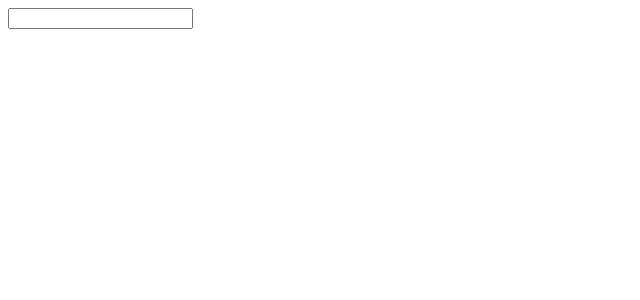
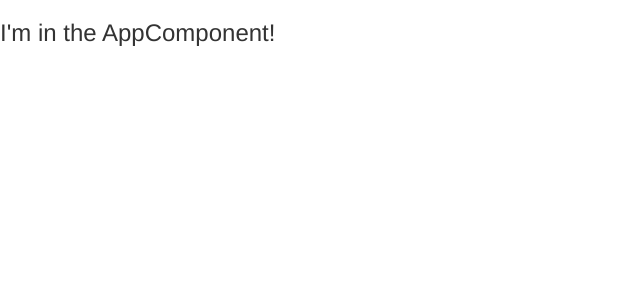
Before and after one commit to RobertImbrie/udemy-angular-5, an Angular app in the folder my-first-app/: page / in a window 1280 px wide. Shown: the top 300 px of the page, without its empty margins (0-640 px from the left). Built offline with nearby package versions, Linux system fonts and the light colour scheme.

Commit message:
Creating 'server' component

```diff
--- a/my-first-app/package.json
+++ b/my-first-app/package.json
@@ -21,6 +21,7 @@
     "@angular/platform-browser": "^5.0.0",
     "@angular/platform-browser-dynamic": "^5.0.0",
     "@angular/router": "^5.0.0",
+    "bootstrap": "^3.3.7",
     "core-js": "^2.4.1",
     "rxjs": "^5.5.2",
     "zone.js": "^0.8.14"
--- a/my-first-app/src/app/app.component.html
+++ b/my-first-app/src/app/app.component.html
@@ -1,3 +1 @@
-<!--The content below is only a placeholder and can be replaced.-->
-<input type="text" [(ngModel)]="name">
-<p>{{ name }}</p>
+<h3>I'm in the AppComponent!</h3>
```
Also changed, not shown: my-first-app/src/app/server/server.component.ts (added, +9 -0 lines), my-first-app/.angular-cli.json, my-first-app/src/app/server/server.component.html (added), 1 other file (tests, documents, lock files or other folders).
